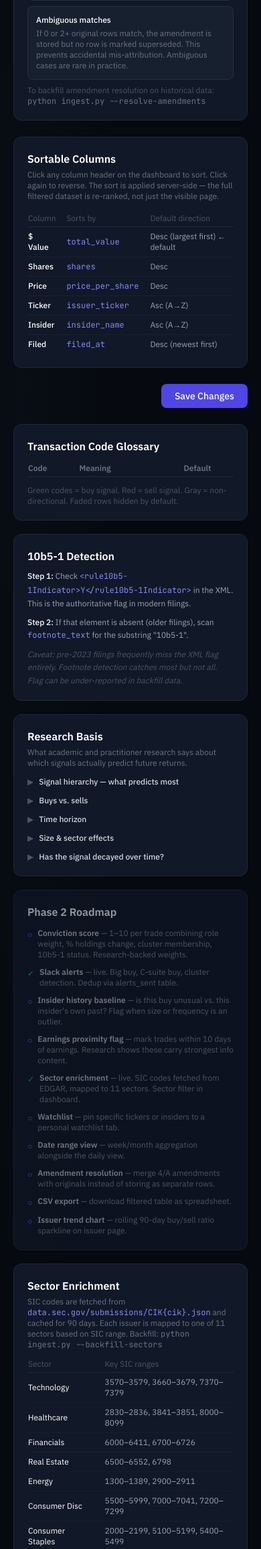
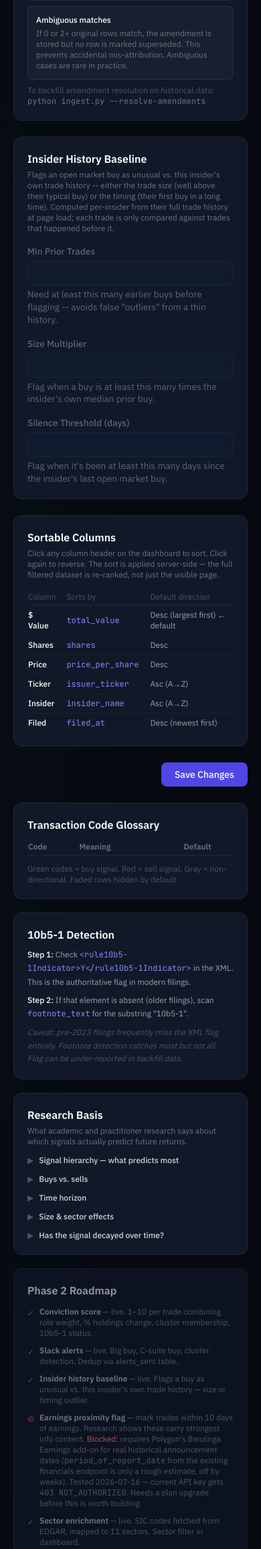
Before and after one commit to cdelvalle81282/insider-tracker, a Python web app: template templates/logic.html in a window 390 px wide; the page is wider, and only the part inside the window is pictured. Shown: the part 3555-5867 px from the top of that part at 67% size. Run offline with Jinja, Linux system fonts and the light colour scheme; the template is opened without the code that fills it, so the values that code supplies are empty; some libraries are stand-ins or nearby versions.

Commit message:
feat: add Insider History Baseline flag, fix config save merge bug
Flags an open market buy as unusual vs. this insider's own trade
history -- size (>= 3x their own median prior buy) or timing (>= 365
days since their last buy), both config-editable. Computed in one
batched query per page load (_batch_insider_baseline), point-in-time
correct: each trade is only compared against trades strictly before
it in that insider's own timeline. Shown as a small badge next to the
insider's name in the Buys table and mobile cards.

Also fixes config.save_overrides(), which blind-replaced whole config
sections instead of merging -- since signal_scan_* (Golden Cross
alert thresholds) has no form control on /logic, saving any other
Config field was silently wiping it. Now merges key-by-key.

Corrects the Phase 2 roadmap checklist in logic.html: 6 items marked
"not done" had actually shipped already (conviction score, watchlist,
date range view, amendment resolution, CSV export, issuer trend
chart) -- only insider baseline and earnings proximity were genuinely
outstanding. Notes earnings proximity as blocked on a Polygon plan
upgrade (Benzinga Earnings add-on required for real historical
announcement dates; confirmed via a live 403 on the current key).

Co-Authored-By: Claude Sonnet 5 <noreply@anthropic.com>

```diff
--- a/templates/logic.html
+++ b/templates/logic.html
@@ -269,6 +269,40 @@
         </div>
       </section>
 
+      <!-- Insider History Baseline -->
+      <section class="bg-gray-900 border border-gray-800 rounded-xl p-5">
+        <h2 class="text-white font-semibold mb-1">Insider History Baseline</h2>
+        <p class="text-gray-500 text-xs mb-4">
+          Flags an open market buy as unusual vs. this insider's own trade history -- either the trade size
+          (well above their typical buy) or the timing (their first buy in a long time). Computed per-insider
+          from their full trade history at page load; each trade is only compared against trades that
+          happened before it.
+        </p>
+        <div class="grid grid-cols-1 sm:grid-cols-3 gap-4">
+          <div>
+            <label class="config-label">Min Prior Trades</label>
+            <input type="number" name="insider_baseline_min_prior_trades"
+                   value="{{ config.insider_baseline.min_prior_trades }}"
+                   step="1" min="1" max="20" class="config-input" form="logic-form" />
+            <p class="config-hint">Need at least this many earlier buys before flagging -- avoids false "outliers" from a thin history.</p>
+          </div>
+          <div>
+            <label class="config-label">Size Multiplier</label>
+            <input type="number" name="insider_baseline_size_multiplier"
+                   value="{{ config.insider_baseline.size_multiplier }}"
+                   step="0.5" min="1" max="20" class="config-input" form="logic-form" />
+            <p class="config-hint">Flag when a buy is at least this many times the insider's own median prior buy.</p>
+          </div>
+          <div>
+            <label class="config-label">Silence Threshold (days)</label>
+            <input type="number" name="insider_baseline_silence_days"
+                   value="{{ config.insider_baseline.silence_days }}"
+                   step="30" min="30" max="3650" class="config-input" form="logic-form" />
+            <p class="config-hint">Flag when it's been at least this many days since the insider's last open market buy.</p>
+          </div>
+        </div>
+      </section>
+
       <!-- Sortable columns -->
       <section class="bg-gray-900 border border-gray-800 rounded-xl p-5">
         <h2 class="text-white font-semibold mb-1">Sortable Columns</h2>
@@ -440,16 +474,16 @@
     <section class="bg-gray-900 border border-gray-800 rounded-xl p-5 opacity-70">
       <h2 class="text-gray-300 font-semibold mb-3">Phase 2 Roadmap</h2>
       <ul class="text-gray-500 text-xs space-y-2.5">
-        <li class="flex gap-2"><span class="text-indigo-500 mt-0.5 shrink-0">○</span><span><strong class="text-gray-400">Conviction score</strong> — 1–10 per trade combining role weight, % holdings change, cluster membership, 10b5-1 status. Research-backed weights.</span></li>
+        <li class="flex gap-2"><span class="text-green-600 mt-0.5 shrink-0">✓</span><span><strong class="text-gray-400">Conviction score</strong> — live. 1–10 per trade combining role weight, % holdings change, cluster membership, 10b5-1 status.</span></li>
         <li class="flex gap-2"><span class="text-green-600 mt-0.5 shrink-0">✓</span><span><strong class="text-gray-400">Slack alerts</strong> — live. Big buy, C-suite buy, cluster detection. Dedup via alerts_sent table.</span></li>
-        <li class="flex gap-2"><span class="text-indigo-500 mt-0.5 shrink-0">○</span><span><strong class="text-gray-400">Insider history baseline</strong> — is this buy unusual vs. this insider's own past? Flag when size or frequency is an outlier.</span></li>
-        <li class="flex gap-2"><span class="text-indigo-500 mt-0.5 shrink-0">○</span><span><strong class="text-gray-400">Earnings proximity flag</strong> — mark trades within 10 days of earnings. Research shows these carry strongest info content.</span></li>
+        <li class="flex gap-2"><span class="text-green-600 mt-0.5 shrink-0">✓</span><span><strong class="text-gray-400">Insider history baseline</strong> — live. Flags a buy as unusual vs. this insider's own trade history — size or timing outlier.</span></li>
+        <li class="flex gap-2"><span class="text-red-500 mt-0.5 shrink-0">⊘</span><span><strong class="text-gray-400">Earnings proximity flag</strong> — mark trades within 10 days of earnings. Research shows these carry strongest info content. <span class="text-red-400">Blocked:</span> requires Polygon's Benzinga Earnings add-on for real historical announcement dates (<code class="text-gray-500">period_of_report_date</code> from the existing financials endpoint is only a rough estimate, off by weeks). Tested 2026-07-16 — current API key gets <code class="text-gray-500">403 NOT_AUTHORIZED</code>. Needs a plan upgrade before this is worth building.</span></li>
         <li class="flex gap-2"><span class="text-green-600 mt-0.5 shrink-0">✓</span><span><strong class="text-gray-400">Sector enrichment</strong> — live. SIC codes fetched from EDGAR, mapped to 11 sectors. Sector filter in dashboard.</span></li>
-        <li class="flex gap-2"><span class="text-indigo-500 mt-0.5 shrink-0">○</span><span><strong class="text-gray-400">Watchlist</strong> — pin specific tickers or insiders to a personal watchlist tab.</span></li>
-        <li class="flex gap-2"><span class="text-indigo-500 mt-0.5 shrink-0">○</span><span><strong class="text-gray-400">Date range view</strong> — week/month aggregation alongside the daily view.</span></li>
-        <li class="flex gap-2"><span class="text-indigo-500 mt-0.5 shrink-0">○</span><span><strong class="text-gray-400">Amendment resolution</strong> — merge 4/A amendments with originals instead of storing as separate rows.</span></li>
-        <li class="flex gap-2"><span class="text-indigo-500 mt-0.5 shrink-0">○</span><span><strong class="text-gray-400">CSV export</strong> — download filtered table as spreadsheet.</span></li>
-        <li class="flex gap-2"><span class="text-indigo-500 mt-0.5 shrink-0">○</span><span><strong class="text-gray-400">Issuer trend chart</strong> — rolling 90-day buy/sell ratio sparkline on issuer page.</span></li>
+        <li class="flex gap-2"><span class="text-green-600 mt-0.5 shrink-0">✓</span><span><strong class="text-gray-400">Watchlist</strong> — live. Pin tickers or insiders to a personal watchlist tab.</span></li>
+        <li class="flex gap-2"><span class="text-green-600 mt-0.5 shrink-0">✓</span><span><strong class="text-gray-400">Date range view</strong> — live. Week/month aggregation alongside the daily view.</span></li>
+        <li class="flex gap-2"><span class="text-green-600 mt-0.5 shrink-0">✓</span><span><strong class="text-gray-400">Amendment resolution</strong> — live. 4/A amendments merged with originals via superseded_by.</span></li>
+        <li class="flex gap-2"><span class="text-green-600 mt-0.5 shrink-0">✓</span><span><strong class="text-gray-400">CSV export</strong> — live. Download filtered table as spreadsheet.</span></li>
+        <li class="flex gap-2"><span class="text-green-600 mt-0.5 shrink-0">✓</span><span><strong class="text-gray-400">Issuer trend chart</strong> — live. Rolling buy/sell ratio sparkline on issuer page.</span></li>
       </ul>
     </section>
 
```
Also changed, not shown: app.py (+18 -1 lines), config.py (+18 -5 lines), queries.py (+97 -0 lines), templates/_tables_partial.html (+12 -0 lines).
